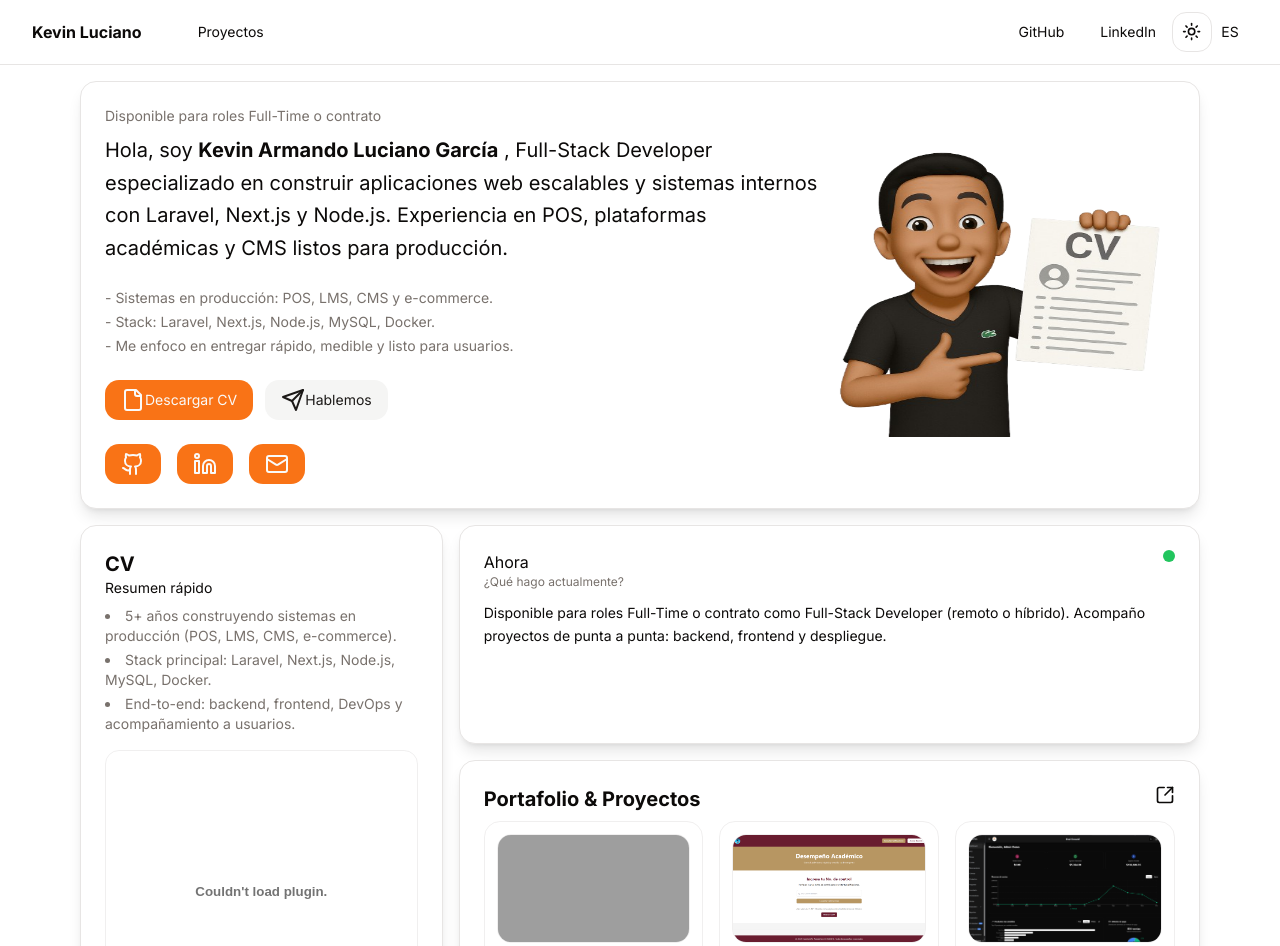
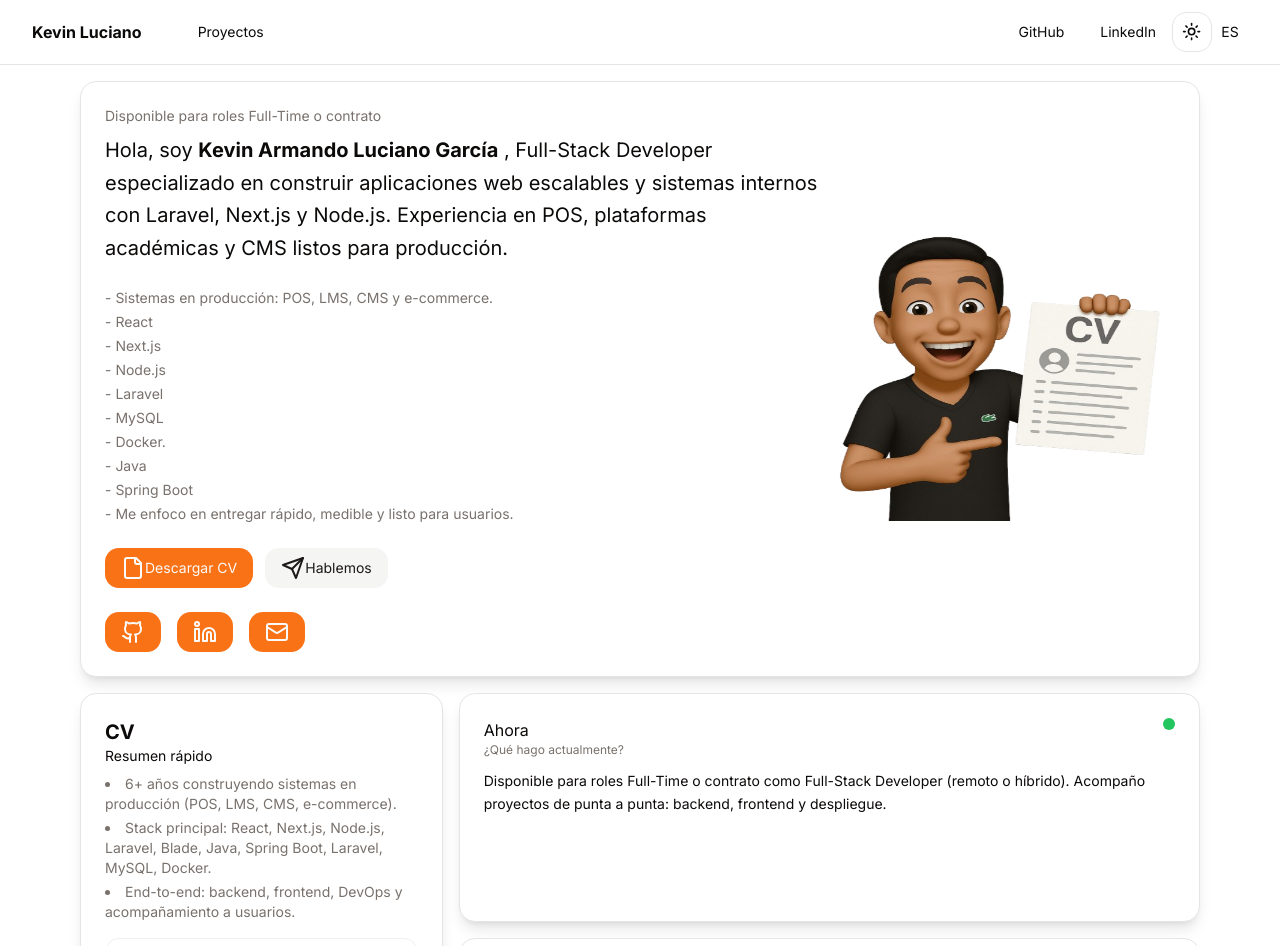
Before and after one commit to kalg12/Astro-Personal-Resume, an Astro site: page /es in a window 1280 px wide. Shown: the top 946 px of the page. Built offline with nearby package versions, Linux system fonts and the light colour scheme; Astro itself is replaced by a stand-in of ours; grey boxes are pictures that could not be loaded.

Commit message:
Mejoras: Se actualizaron las secciones de destacados en el componente IntroCard, se optimizó el formato de las listas y se ajustaron las etiquetas en los datos de proyectos. Se simplificó la estructura de la página principal al combinar las tarjetas de zona horaria y contacto.

```diff
--- a/src/components/sections/IntroCard.astro
+++ b/src/components/sections/IntroCard.astro
@@ -12,12 +12,26 @@
   lang === 'es'
     ? [
         'Sistemas en producción: POS, LMS, CMS y e-commerce.',
-        'Stack: Laravel, Next.js, Node.js, MySQL, Docker.',
+        'React',
+        'Next.js',
+        'Node.js',
+        'Laravel',
+        'MySQL',
+        'Docker.',
+        'Java',
+        'Spring Boot',
         'Me enfoco en entregar rápido, medible y listo para usuarios.',
       ]
     : [
         'Production systems: POS, LMS, CMS, and e-commerce.',
-        'Stack: Laravel, Next.js, Node.js, MySQL, Docker.',
+        'React',
+        'Next.js',
+        'Node.js',
+        'Laravel',
+        'MySQL',
+        'Docker.',
+        'Java',
+        'Spring Boot',
         'I ship fast, measurable, and user-ready products.',
       ]
 ---
@@ -38,10 +52,8 @@
         </p>
       </div>
 
-      <ul class="text-sm text-muted-foreground space-y-1">
-        {highlights.map((item) => (
-          <li>- {item}</li>
-        ))}
+      <ul class="space-y-1 text-sm text-muted-foreground">
+        {highlights.map((item) => <li>- {item}</li>)}
       </ul>
 
       <div class="flex flex-wrap gap-3">
--- a/src/lib/constants.ts
+++ b/src/lib/constants.ts
@@ -127,7 +127,14 @@
       en: 'Faculty platform that centralizes grades, reports, and alerts. Exports detailed reports and triggers Telegram notifications for timely follow-ups.',
     },
     image: '/projects-images/desempeno-academico.png',
-    tags: ['Next.js', 'Node.js', 'TypeScript', 'MySQL', 'Prisma', 'Telegram Bot API'],
+    tags: [
+      'Next.js',
+      'Node.js',
+      'TypeScript',
+      'MySQL',
+      'Prisma',
+      'Telegram Bot API',
+    ],
     liveUrl: 'https://enlace_a_tu_proyecto.com',
   },
   {
@@ -169,7 +176,16 @@
       en: 'Laravel-powered rental marketplace with filters by area/amenities. Admin panel to manage bookings, properties, and leads, optimized for local search.',
     },
     image: '/projects-images/SeRenta.png',
-    tags: ['Laravel', 'Blade', 'Tailwind CSS', 'MySQL', 'Google Analytics', 'i18n', 'SEO', 'Tawk.to'],
+    tags: [
+      'Laravel',
+      'Blade',
+      'Tailwind CSS',
+      'MySQL',
+      'Google Analytics',
+      'i18n',
+      'SEO',
+      'Tawk.to',
+    ],
     liveUrl: 'https://serenta.com/',
   },
   {
@@ -186,13 +202,13 @@
 
 export const CV_HIGHLIGHTS = {
   es: [
-    '5+ años construyendo sistemas en producción (POS, LMS, CMS, e-commerce).',
-    'Stack principal: Laravel, Next.js, Node.js, MySQL, Docker.',
+    '6+ años construyendo sistemas en producción (POS, LMS, CMS, e-commerce).',
+    'Stack principal: React, Next.js, Node.js, Laravel, Blade, Java, Spring Boot, Laravel, MySQL, Docker.',
     'End-to-end: backend, frontend, DevOps y acompañamiento a usuarios.',
   ],
   en: [
-    '5+ years building production systems (POS, LMS, CMS, e-commerce).',
-    'Core stack: Laravel, Next.js, Node.js, MySQL, Docker.',
+    '6+ years building production systems (POS, LMS, CMS, e-commerce).',
+    'Core stack: React, Next.js, Node.js, Laravel, Blade, Java, Spring Boot, Laravel, MySQL, Docker.',
     'End-to-end: backend, frontend, DevOps, and user onboarding.',
   ],
 }
--- a/src/pages/en/index.astro
+++ b/src/pages/en/index.astro
@@ -84,15 +84,8 @@
           <p class="mt-2 text-xs">- Kevin Luciano</p>
         </div>
       </Card>
-    </div>
-    {/* Fila 4: Zona horaria y Contacto juntos */}
-    <div class="flex flex-col gap-4 md:col-span-2 md:flex-row">
-      <div class="min-w-0 flex-1">
-        <TimeZoneCard />
-      </div>
-      <div class="min-w-0 flex-1">
-        <ContactsCard />
-      </div>
+      <TimeZoneCard />
+      <ContactsCard />
     </div>
   </main>
 </BaseLayout>
--- a/src/pages/es/index.astro
+++ b/src/pages/es/index.astro
@@ -84,15 +84,8 @@
           <p class="mt-2 text-xs">- Kevin Luciano</p>
         </div>
       </Card>
-    </div>
-    {/* Fila 4: Zona horaria y Contacto juntos */}
-    <div class="flex flex-col gap-4 md:col-span-2 md:flex-row">
-      <div class="min-w-0 flex-1">
-        <TimeZoneCard />
-      </div>
-      <div class="min-w-0 flex-1">
-        <ContactsCard />
-      </div>
+      <TimeZoneCard />
+      <ContactsCard />
     </div>
   </main>
 </BaseLayout>
```
